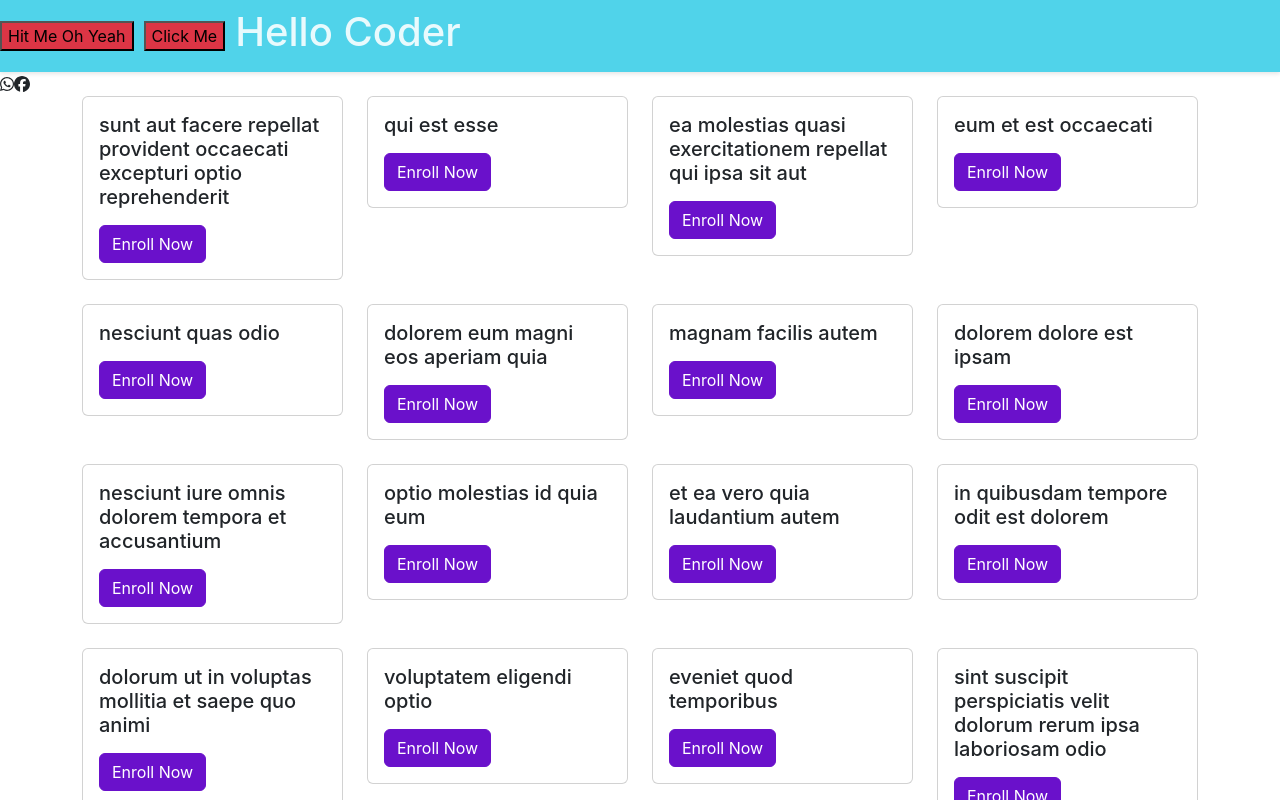
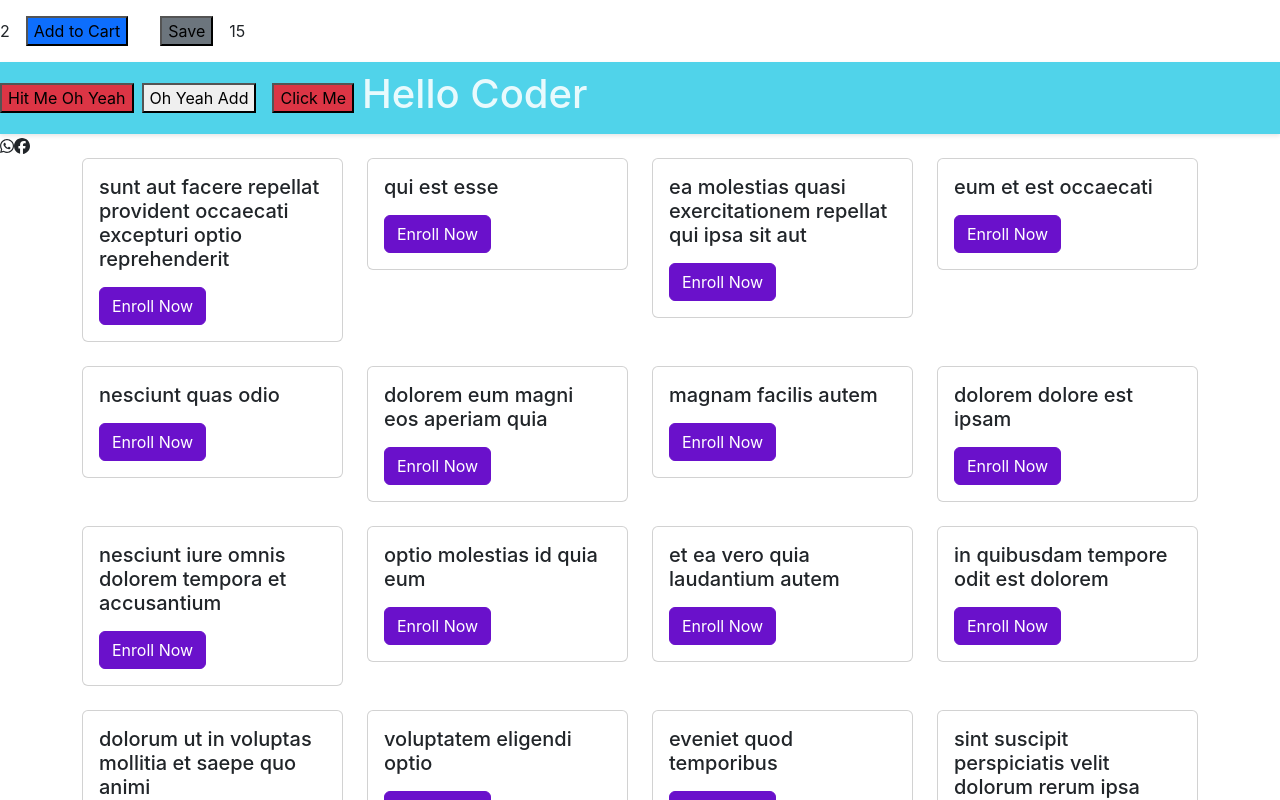
Before and after one commit to Ranshchettri/coding-progress, a React (Vite) app in the folder mobile_shop/Test-Code/mobile shop/: page / in a window 1280 px wide. Shown: the top 800 px of the page. Built offline with nearby package versions, Linux system fonts and the light colour scheme.

Commit message:
using state and custom peramiter for event handeling

```diff
--- a/mobile_shop/Test-Code/mobile shop/src/App.jsx
+++ b/mobile_shop/Test-Code/mobile shop/src/App.jsx
@@ -1,5 +1,5 @@
 // src/App.jsx
-import React from "react";
+import React, { useState } from "react"; // Add useState here
 // import { BrowserRouter as Router, Routes, Route } from "react-router-dom";
 import "bootstrap/dist/css/bootstrap.min.css";
 import "bootstrap-icons/font/bootstrap-icons.css";
@@ -10,10 +10,29 @@ import { FontAwesomeIcon } from "@fortawesome/react-fontawesome";
 import { faFacebook, faWhatsapp } from "@fortawesome/free-brands-svg-icons";
 import Header from "./components/header";
 
+function App() {
+  let n = 15;
+  let hello = () => {
+    // n=n+5;                            state managemenet process*****************************
+    console.log(n);
+  };
+  let [count, setCount] = useState(2); // state managemenet process*****************************
+  let displayData = () => {
+    setCount(count+1); // state managemenet process*****************************
+  };
 
-function App() {
   return (
     <>
+      {count}
+      <button className="bg-primary m-3" onClick={displayData}>
+        Add to Cart
+      </button>
+
+      <button className="bg-secondary m-3" onClick={hello}>
+        Save
+      </button>
+      {n}
+
       <Header />
 
       {<FontAwesomeIcon icon={faWhatsapp} /> /* react-font-awesome icons */}
--- a/mobile_shop/Test-Code/mobile shop/src/components/Header.jsx
+++ b/mobile_shop/Test-Code/mobile shop/src/components/Header.jsx
@@ -2,31 +2,32 @@ import React from "react";
 import "./Header.css";
 // import logo from "./images/logo.png";
 
+function Header() {
+  let handleClick = () => {
+    alert("Oh Yeah Codder Daddy!");
+  };
 
+  let handleClick1 = () => alert("You are so good at coding");
 
-
-
-
-function Header() {
-
-
-  let handleClick = () =>
-    {
-         alert("Oh Yeah Codder Daddy!");
-        }
-
-  let handleClick1 = () =>
-        alert("You are so good at coding");
-
+  let addData = (a, b) => {
+    console.log(a + b);
+  };
 
   return (
     <div className="Header">
       {/* <img src={logo} alt="haha" /> */}
 
-    <button className="bg-danger m- " onClick={handleClick}>Hit Me Oh Yeah</button>
+      <button className="bg-danger m- 2" onClick={handleClick}>
+        Hit Me Oh Yeah
+      </button>
+      <button className="bg-secondery m-2 " onClick={() => addData(10 + 5)}>
+        Oh Yeah Add
+      </button>
 
-    <button className="bg-danger" style={{ margin: "10px" }} onClick={handleClick1}>Click Me</button>
-          <h1>Hello Coder</h1>
+      <button className="bg-danger m-2" onClick={handleClick1}>
+        Click Me
+      </button>
+      <h1>Hello Coder</h1>
     </div>
   );
 }
```
